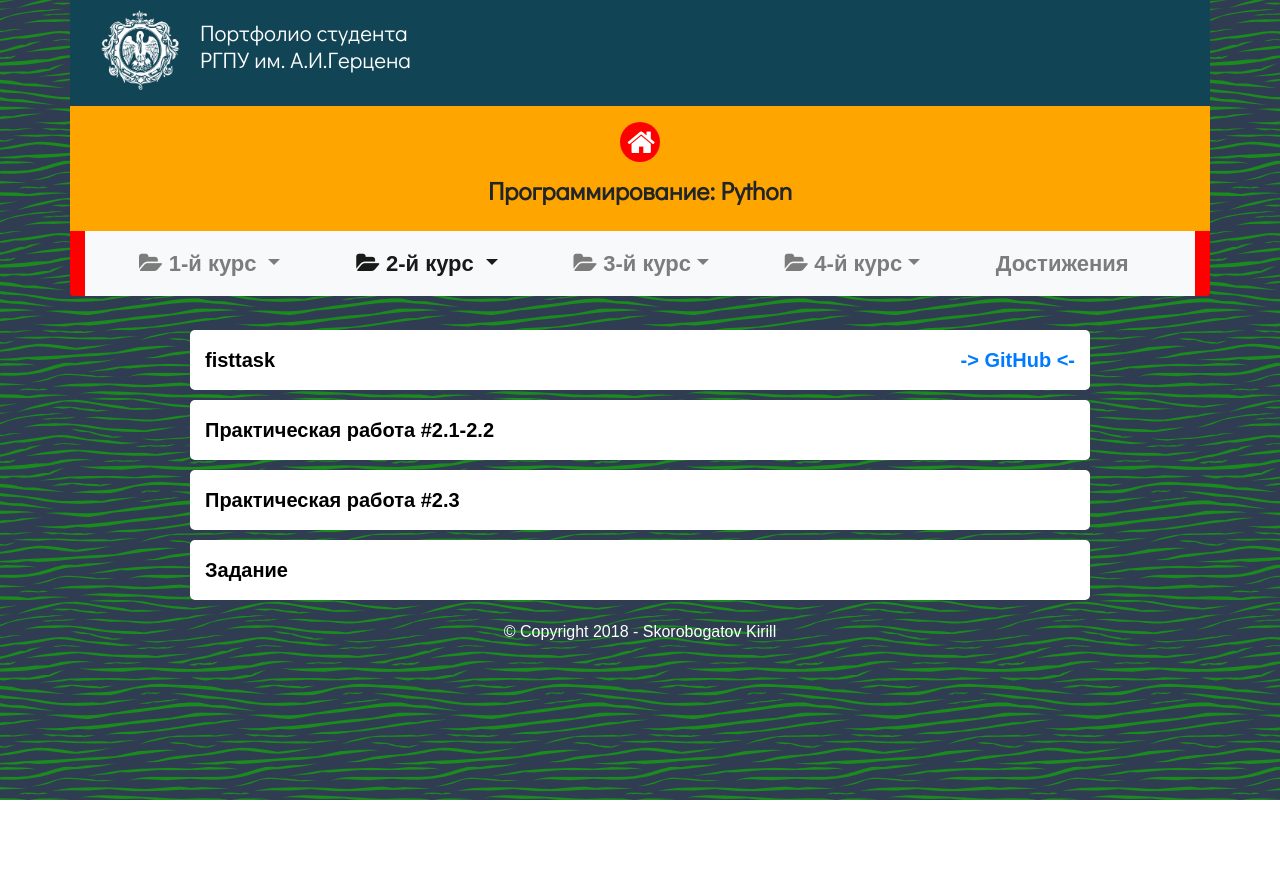
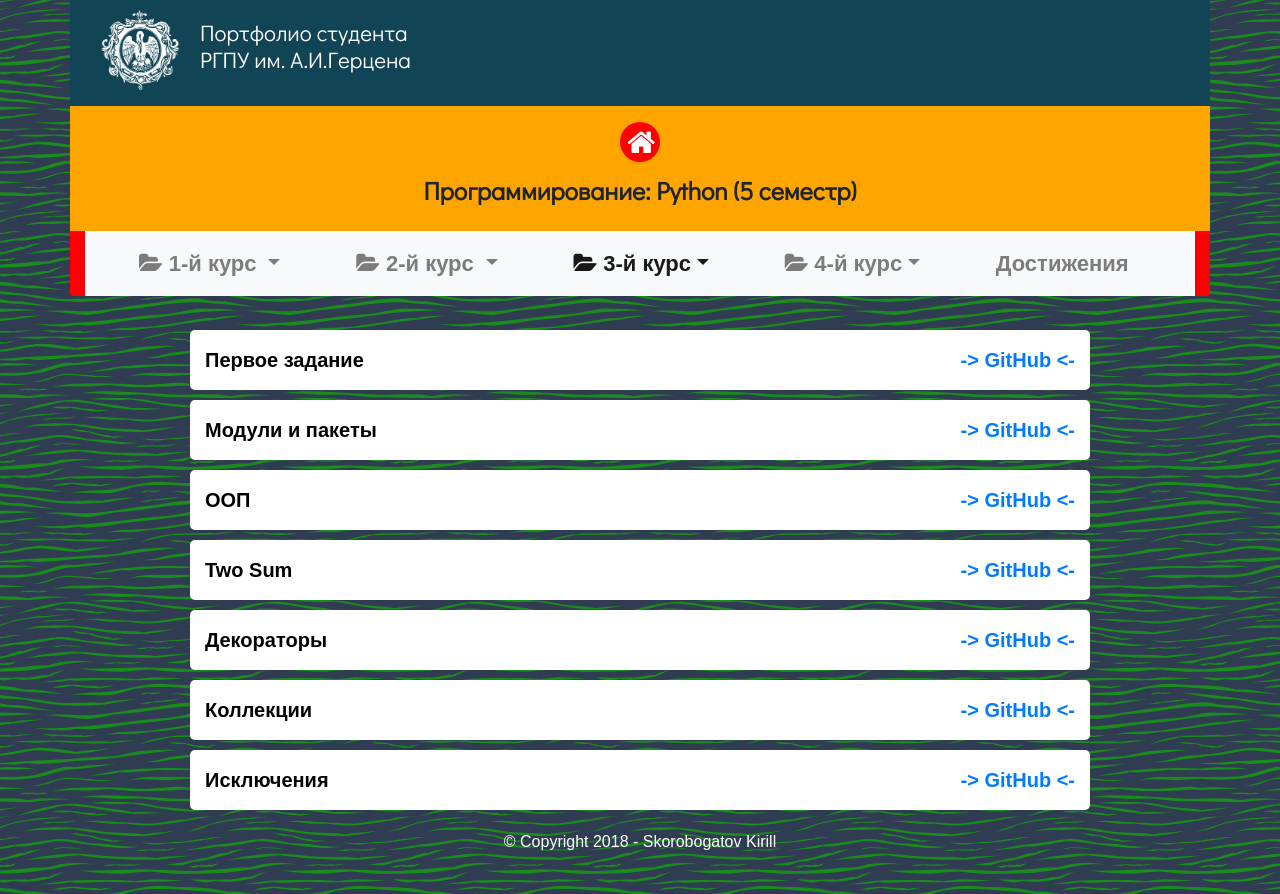
Before and after one commit to Galiactus/Galiactus.github.io, a plain HTML site: page html/python5sem.html in a window 1280 px wide. Before the commit the page ends 800 px from the top, so only its background shows below. Drawn offline with nearby package versions, Linux system fonts and the light colour scheme.

Commit message:
Update python5sem.html

```diff
--- a/html/python5sem.html
+++ b/html/python5sem.html
@@ -59,7 +59,7 @@
     <div class="container">
       <div class="row">
         <div class="col big_orange">
-          <p class="text-center h2h2">Программирование: Python </p>
+          <p class="text-center h2h2">Программирование: Python (5 семестр) </p>
         </div>
       </div>
     </div>
@@ -75,14 +75,14 @@
                     <div class="dropdown-divider"></div> <a class="dropdown-item" href="#" id="from_big_to_small">Информационные технологии <br> в изучении иностранных языков</a>
                     <div class="dropdown-divider"></div> <a class="dropdown-item" href="#">Дискретная математика</a> </div>
                 </li>
-                <li class="nav-item dropdown menu__item active"> <a class="nav-link dropdown-toggle" href="#" id="navbarDropdown" role="button" data-toggle="dropdown" aria-haspopup="true" aria-expanded="false"><i class="fa fa-folder-open"></i> 2-й курс </a>
+                <li class="nav-item dropdown menu__item"> <a class="nav-link dropdown-toggle" href="#" id="navbarDropdown" role="button" data-toggle="dropdown" aria-haspopup="true" aria-expanded="false"><i class="fa fa-folder-open"></i> 2-й курс </a>
                   <div class="dropdown-menu" aria-labelledby="navbarDropdown"> <a class="dropdown-item" href="html/Python.html">Программирование: Python</a>
                     <div class="dropdown-divider"></div> <a class="dropdown-header vlozh" id="from_big_to_small">Проектирование и разработка <br>веб-решений</a> <a class="dropdown-item item_vlozh" href="#" id="from_big_to_small">&emsp;Web-проектирование <br>&emsp;и web-дизайн</a> <a class="dropdown-item item_vlozh" href="#" id="from_big_to_small">&emsp;Компьютерный практикум</a> <a class="dropdown-item item_vlozh" href="#" id="from_big_to_small">&emsp;Обогащенные интерфейсы <br>&emsp;веб-приложений</a>
                     <div class="dropdown-divider"></div> <a class="dropdown-item" href="#">Базы данных</a>
                     <div class="dropdown-divider"></div> <a class="dropdown-item" href="#" id="from_big_to_small">Вычислительная математика</a>
                     <div class="dropdown-divider"></div> <a class="dropdown-item" href="#" id="from_big_to_small">Управление программными <br>проектами</a> </div>
                 </li>
-                <li class="nav-item dropdown menu__item"> <a class="nav-link dropdown-toggle" href="#" id="navbarDropdown" role="button" data-toggle="dropdown" aria-haspopup="true" aria-expanded="false"><i class="fa fa-folder-open"></i> 3-й курс</a>
+                <li class="nav-item dropdown menu__item active"> <a class="nav-link dropdown-toggle" href="#" id="navbarDropdown" role="button" data-toggle="dropdown" aria-haspopup="true" aria-expanded="false"><i class="fa fa-folder-open"></i> 3-й курс</a>
                   <div class="dropdown-menu" aria-labelledby="navbarDropdown"> <a class="dropdown-item" href="#">Action</a> <a class="dropdown-item" href="#">Another action</a> <a class="dropdown-item" href="#">Something else here</a> </div>
                 </li>
                 <li class="nav-item dropdown menu__item"> <a class="nav-link dropdown-toggle" href="#" id="navbarDropdown" role="button" data-toggle="dropdown" aria-haspopup="true" aria-expanded="false"><i class="fa fa-folder-open"></i> 4-й курс</a>
@@ -102,25 +102,51 @@
       <div class="col"></div>
       <div class="col-xl-10">
         <input class="toggle-box" id="identifier-1" type="checkbox">
-        <label onmousedown="return false" onselectstart="return false" for="identifier-1" > fisttask <a href="https://github.com/herzenuni/sem5-firsttask-04092018-Yalkinzsun">-> GitHub <-</a></label>
+        <label onmousedown="return false" onselectstart="return false" for="identifier-1" > Первое задание <a href="https://github.com/herzenuni/sem5-firsttask-04092018-Yalkinzsun">-> GitHub <-</a></label>
 
 
         <!------------------------------------------------------------------------------>
         <input class="toggle-box" id="identifier-2" type="checkbox">
-        <label onmousedown="return false" onselectstart="return false" for="identifier-2" > Практическая работа #2.1-2.2  </label>
+        <label onmousedown="return false" onselectstart="return false" for="identifier-2" > Модули и пакеты <a href="https://github.com/herzenuni/sem5-2016-packages-Yalkinzsun">-> GitHub <-</a> </label>
 
         <!------------------------------------------------------------------------------>
         <!------------------------------------------------------------------------------>
         <!------------------------------------------------------------------------------>
         <input class="toggle-box" id="identifier-3" type="checkbox">
-        <label onmousedown="return false" onselectstart="return false" for="identifier-3" > Практическая работа #2.3  </label>
+        <label onmousedown="return false" onselectstart="return false" for="identifier-3" > ООП <a href="https://github.com/python-advance/sem5-oop-Yalkinzsun">-> GitHub <-</a> </label>
 
         <!------------------------------------------------------------------------------>
         <input class="toggle-box" id="identifier-4" type="checkbox">
-        <label onmousedown="return false" onselectstart="return false" for="identifier-4" id="meu_div4"> Задание  </label>
+        <label onmousedown="return false" onselectstart="return false" for="identifier-4"> Two Sum <a href="https://github.com/python-advance/sem4-2016-two-sum-Yalkinzsun">-> GitHub <-</a> </label>
 
-        <!------------------------------------------------------------------------------>
-      </div>
+
+          <input class="toggle-box" id="identifier-4" type="checkbox">
+        <label onmousedown="return false" onselectstart="return false" for="identifier-4"> Декораторы <a href="https://github.com/python-advance/sem5-deco-1-Yalkinzsun">-> GitHub <-</a> </label>
+
+
+          <input class="toggle-box" id="identifier-4" type="checkbox">
+        <label onmousedown="return false" onselectstart="return false" for="identifier-4"> Коллекции <a href="https://github.com/python-advance/sem5-collections-Yalkinzsun">-> GitHub <-</a> </label>
+
+
+          <input class="toggle-box" id="identifier-4" type="checkbox">
+        <label onmousedown="return false" onselectstart="return false" for="identifier-4"> Исключения <a href="https://github.com/python-advance/sem5-exceptions-Yalkinzsun">-> GitHub <-</a> </label>
+
+
+
+
+
+
+
+
+          <!------------------------------------------------------------------------------>
+
+
+
+
+
+
+
+          </div>
       <div class="col"></div>
     </div>
   </div>
```
